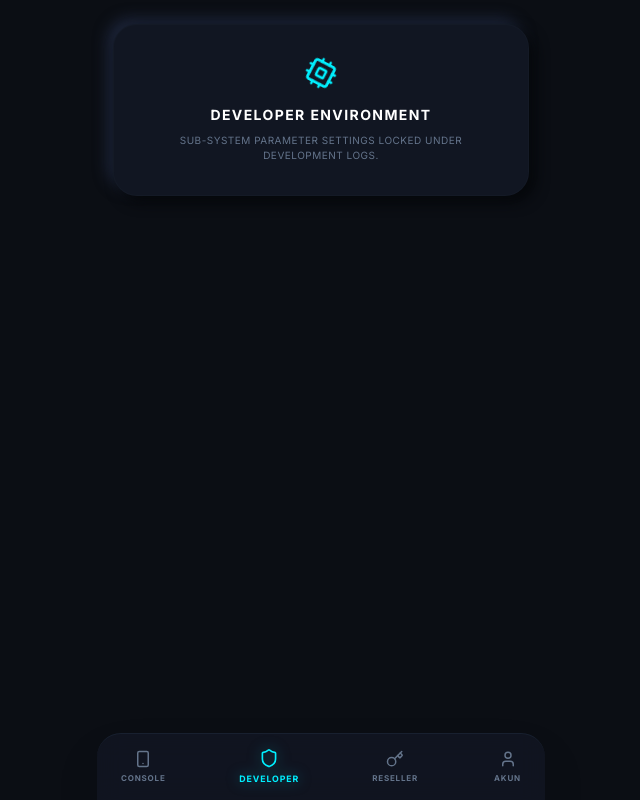
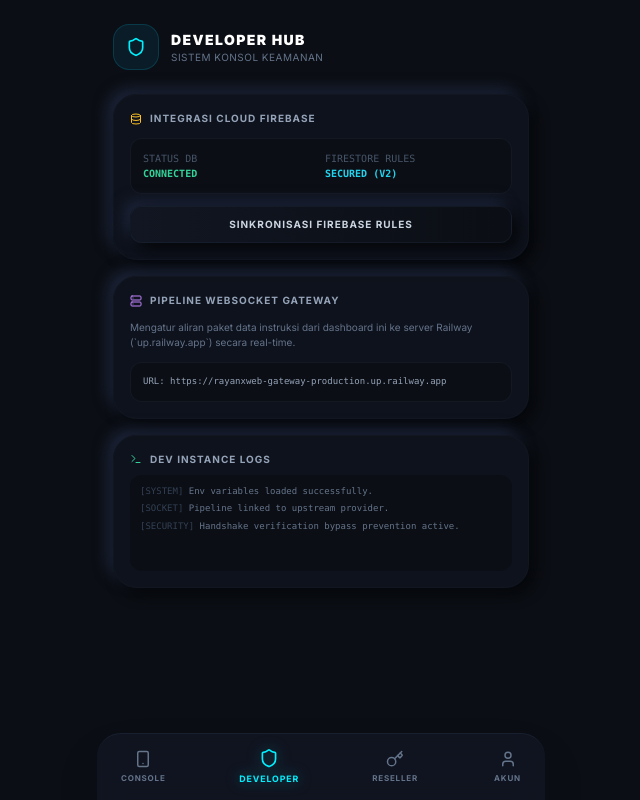
Before and after one commit to prediksi-del/rayanxweb-dashboard, a Next.js app: page /dashboard/dev in a window 1280 px wide. Shown: the whole page, without its empty margins (319-959 px from the left). Built offline with nearby package versions, Linux system fonts and the light colour scheme.

Commit message:
Enhance DevPage with Firebase and WebSocket details
Added developer hub features including Firebase integration and real-time WebSocket gateway information.

```diff
--- a/src/app/dashboard/dev/page.tsx
+++ b/src/app/dashboard/dev/page.tsx
@@ -1,16 +1,78 @@
+"use client";
+
+import { useState } from "react";
 import DashboardNav from "@/components/DashboardNav";
 import { Card } from "@/components/ui/Card";
-import { Cpu } from "lucide-react";
+import { Button } from "@/components/ui/Button";
+import { Shield, Server, Terminal, Database, RefreshCw } from "lucide-react";
 
 export default function DevPage() {
+  const [isWiping, setIsWiping] = useState(false);
+
+  const handleResetRules = () => {
+    alert("Firebase Security Rules berhasil disinkronkan ulang ke mode Produksi.");
+  };
+
   return (
-    <main className="min-h-screen pb-32 pt-6 px-4 max-w-md mx-auto text-slate-300">
-      <Card className="text-center p-8">
-        <Cpu className="mx-auto text-neonCyan mb-4 animate-spin" style={{ animationDuration: '3s' }} size={32} />
-        <h2 className="text-sm font-bold tracking-widest text-white uppercase">Developer Environment</h2>
-        <p className="text-[10px] text-slate-500 mt-2 uppercase tracking-wider">Sub-system parameter settings locked under development logs.</p>
-      </Card>
+    <main className="min-h-screen pb-32 pt-6 px-4 max-w-md mx-auto text-slate-300 select-none">
+      <div className="flex items-center gap-3 mb-6">
+        <div className="p-3 bg-cyan-950/40 rounded-2xl border border-cyan-500/20">
+          <Shield className="text-neonCyan" size={20} />
+        </div>
+        <div>
+          <h1 className="text-sm font-black tracking-widest text-white uppercase">Developer Hub</h1>
+          <p className="text-[10px] text-slate-500 uppercase tracking-wider">Sistem Konsol Keamanan</p>
+        </div>
+      </div>
+
+      <div className="space-y-4">
+        {/* PANEL STATUS DATABASE */}
+        <Card className="p-4 bg-panelDark/60 shadow-neumorphicOut space-y-3">
+          <h2 className="text-[10px] font-bold tracking-widest text-slate-400 uppercase flex items-center gap-2">
+            <Database size={12} className="text-amber-400" /> Integrasi Cloud Firebase
+          </h2>
+          <div className="grid grid-cols-2 gap-2 text-[10px] font-mono bg-bgDark p-3 rounded-xl border border-slate-800/40">
+            <div>
+              <p className="text-slate-600">STATUS DB</p>
+              <p className="text-emerald-400 font-bold">CONNECTED</p>
+            </div>
+            <div>
+              <p className="text-slate-600">FIRESTORE RULES</p>
+              <p className="text-cyan-400 font-bold">SECURED (V2)</p>
+            </div>
+          </div>
+          <Button onClick={handleResetRules} className="w-full text-[10px] py-2.5">
+            Sinkronisasi Firebase Rules
+          </Button>
+        </Card>
+
+        {/* PANEL GATEWAY RAILWAY */}
+        <Card className="p-4 bg-panelDark/60 shadow-neumorphicOut space-y-3">
+          <h2 className="text-[10px] font-bold tracking-widest text-slate-400 uppercase flex items-center gap-2">
+            <Server size={12} className="text-purple-400" /> Pipeline WebSocket Gateway
+          </h2>
+          <p className="text-[10px] text-slate-500 leading-normal">
+            Mengatur aliran paket data instruksi dari dashboard ini ke server Railway (`up.railway.app`) secara real-time.
+          </p>
+          <div className="p-3 bg-bgDark rounded-xl text-[9px] font-mono text-slate-400 break-all border border-slate-800/40">
+            URL: https://rayanxweb-gateway-production.up.railway.app
+          </div>
+        </Card>
+
+        {/* TERMINAL KONSOL KECIL */}
+        <Card className="p-4 bg-panelDark/60 shadow-neumorphicOut space-y-2">
+          <h2 className="text-[10px] font-bold tracking-widest text-slate-400 uppercase flex items-center gap-2">
+            <Terminal size={12} className="text-emerald-400" /> Dev Instance Logs
+          </h2>
+          <div className="h-24 bg-bgDark rounded-xl p-2.5 font-mono text-[9px] text-slate-500 overflow-y-auto space-y-1">
+            <p><span className="text-slate-700">[SYSTEM]</span> Env variables loaded successfully.</p>
+            <p><span className="text-slate-700">[SOCKET]</span> Pipeline linked to upstream provider.</p>
+            <p><span className="text-slate-700">[SECURITY]</span> Handshake verification bypass prevention active.</p>
+          </div>
+        </Card>
+      </div>
+
       <DashboardNav />
     </main>
   );
-}
+            }
```
